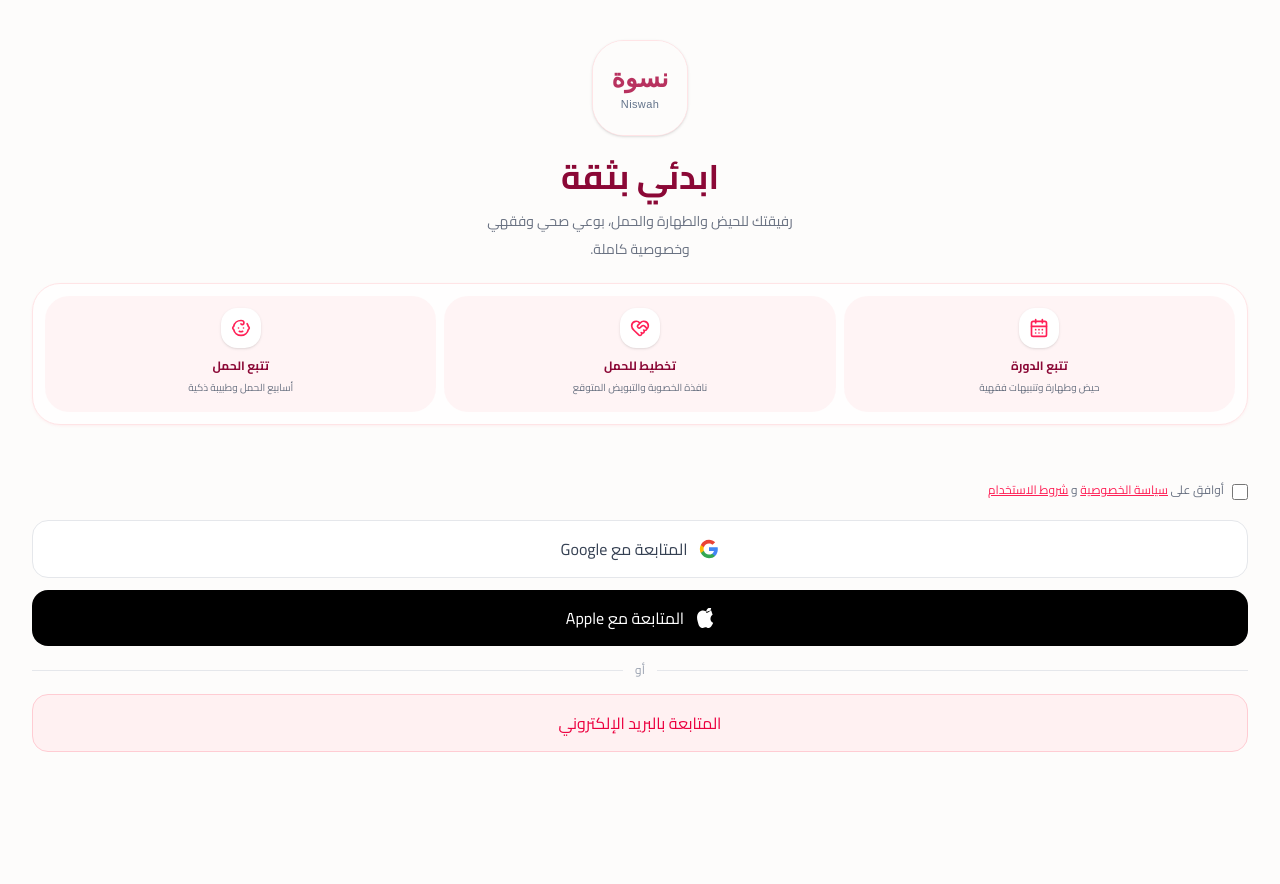
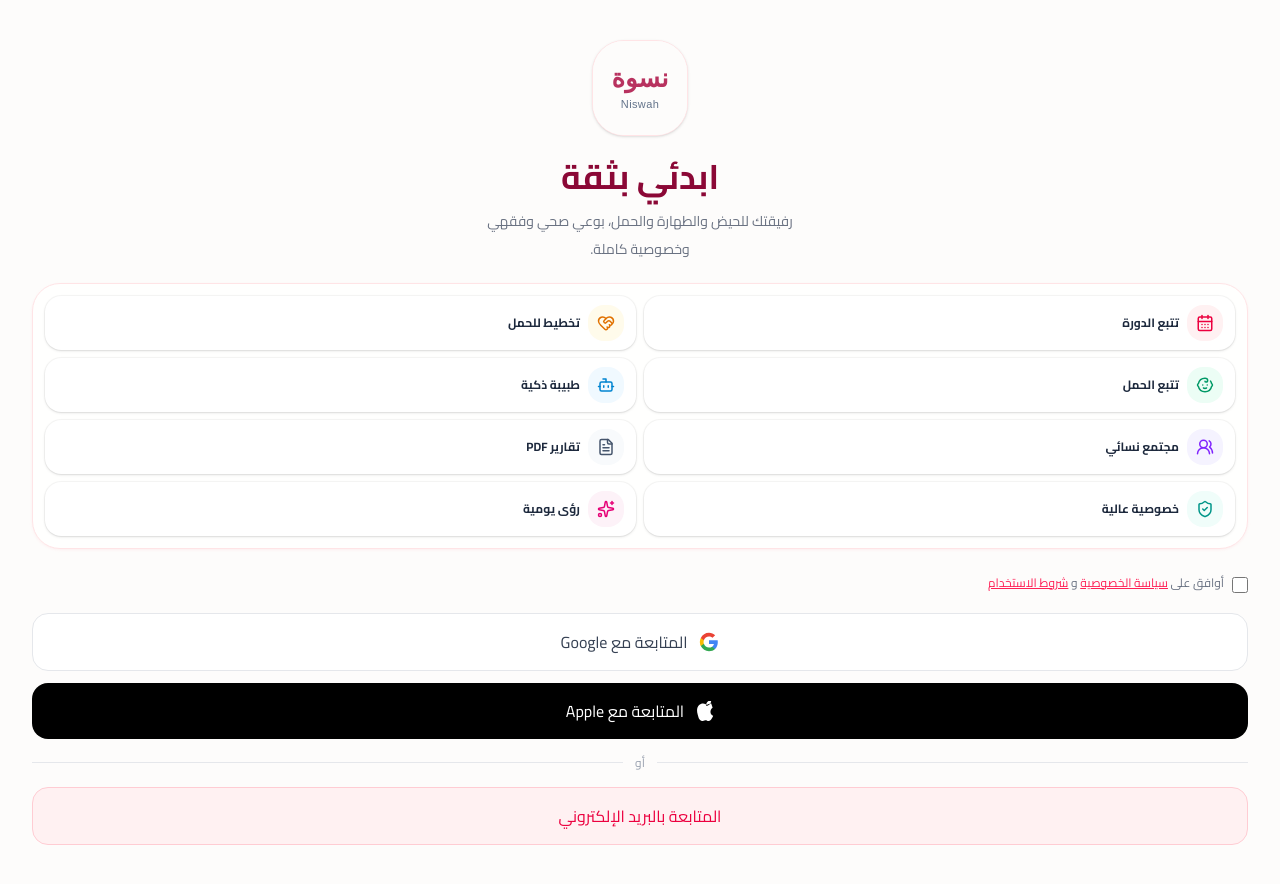
Before and after one commit to rayan2099/Niswah, a React (Vite) app: page / in a window 1280 px wide. Shown: the top 884 px of the page. Before the commit the page ends 800 px from the top, so only its background shows below. Built offline with nearby package versions, Linux system fonts and the light colour scheme; a web font is replaced by a local one.

Commit message:
polish: expand auth feature showcase

```diff
--- a/src/components/Auth.tsx
+++ b/src/components/Auth.tsx
@@ -1,6 +1,6 @@
 import React, { useState } from 'react';
 import { motion, AnimatePresence } from 'framer-motion';
-import { Baby, CalendarDays, HeartHandshake } from 'lucide-react';
+import { Baby, Bot, CalendarDays, FileText, HeartHandshake, ShieldCheck, Sparkles, UsersRound } from 'lucide-react';
 import {
   sendPasswordReset,
   signInWithEmail,
@@ -29,18 +29,43 @@ export const AuthScreen = ({ onSuccess }: { onSuccess: () => void }) => {
     {
       icon: CalendarDays,
       title: 'تتبع الدورة',
-      copy: 'حيض وطهارة وتنبيهات فقهية'
+      tint: 'rose'
     },
     {
       icon: HeartHandshake,
       title: 'تخطيط للحمل',
-      copy: 'نافذة الخصوبة والتبويض المتوقع'
+      tint: 'amber'
     },
     {
       icon: Baby,
       title: 'تتبع الحمل',
-      copy: 'أسابيع الحمل وطبيبة ذكية'
-    }
+      tint: 'emerald'
+    },
+    {
+      icon: Bot,
+      title: 'طبيبة ذكية',
+      tint: 'sky'
+    },
+    {
+      icon: UsersRound,
+      title: 'مجتمع نسائي',
+      tint: 'violet'
+    },
+    {
+      icon: FileText,
+      title: 'تقارير PDF',
+      tint: 'slate'
+    },
+    {
+      icon: ShieldCheck,
+      title: 'خصوصية عالية',
+      tint: 'teal'
+    },
+    {
+      icon: Sparkles,
+      title: 'رؤى يومية',
+      tint: 'pink'
+    },
   ];
 
   // Loading timeout to prevent getting stuck
@@ -191,15 +216,23 @@ export const AuthScreen = ({ onSuccess }: { onSuccess: () => void }) => {
               </p>
             </div>
 
-            <div className="w-full rounded-[28px] border border-rose-100 bg-white/80 p-3 shadow-sm shadow-rose-100/40">
-              <div className="grid grid-cols-3 gap-2">
-                {welcomeFeatures.map(({ icon: Icon, title, copy }) => (
-                  <div key={title} className="min-h-[116px] rounded-3xl bg-rose-50/70 px-2.5 py-3 text-center">
-                    <div className="mx-auto mb-2 flex h-10 w-10 items-center justify-center rounded-2xl bg-white text-rose-500 shadow-sm">
-                      <Icon className="h-5 w-5" />
+            <div className="w-full rounded-[28px] border border-rose-100 bg-white/85 p-3 shadow-sm shadow-rose-100/40">
+              <div className="grid grid-cols-2 gap-2">
+                {welcomeFeatures.map(({ icon: Icon, title, tint }) => (
+                  <div key={title} className="flex min-h-[54px] items-center gap-2 rounded-2xl bg-white px-3 py-2 text-right shadow-sm ring-1 ring-black/[0.03]">
+                    <div className={`flex h-9 w-9 shrink-0 items-center justify-center rounded-2xl ${
+                      tint === 'amber' ? 'bg-amber-50 text-amber-600' :
+                      tint === 'emerald' ? 'bg-emerald-50 text-emerald-600' :
+                      tint === 'sky' ? 'bg-sky-50 text-sky-600' :
+                      tint === 'violet' ? 'bg-violet-50 text-violet-600' :
+                      tint === 'slate' ? 'bg-slate-50 text-slate-600' :
+                      tint === 'teal' ? 'bg-teal-50 text-teal-600' :
+                      tint === 'pink' ? 'bg-pink-50 text-pink-600' :
+                      'bg-rose-50 text-rose-600'
+                    }`}>
+                      <Icon className="h-4.5 w-4.5" />
                     </div>
-                    <div className="text-[12px] font-bold leading-5 text-rose-900">{title}</div>
-                    <div className="mt-1 text-[10px] leading-4 text-gray-500">{copy}</div>
+                    <div className="text-[12px] font-bold leading-5 text-slate-800">{title}</div>
                   </div>
                 ))}
               </div>
```
